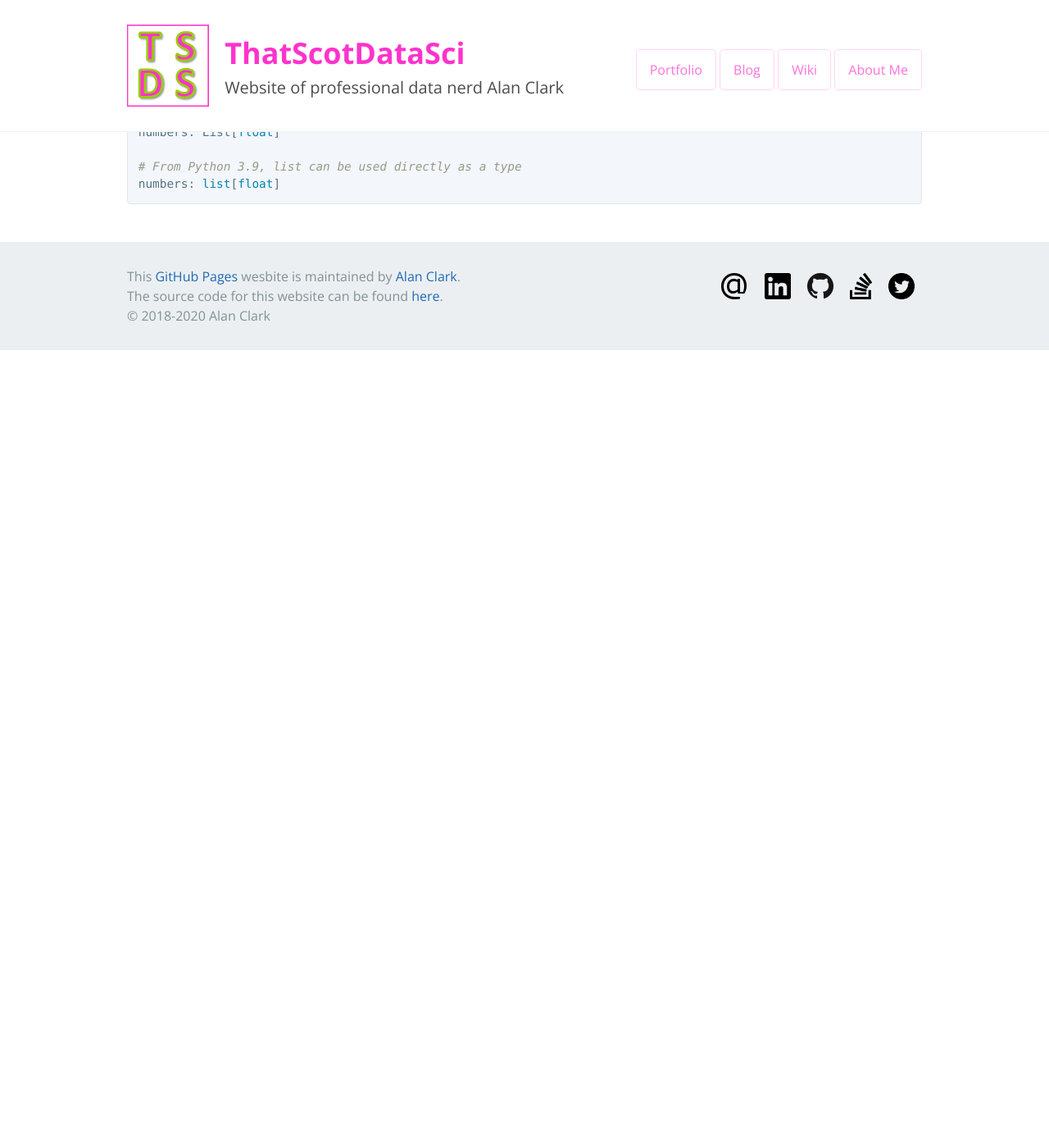
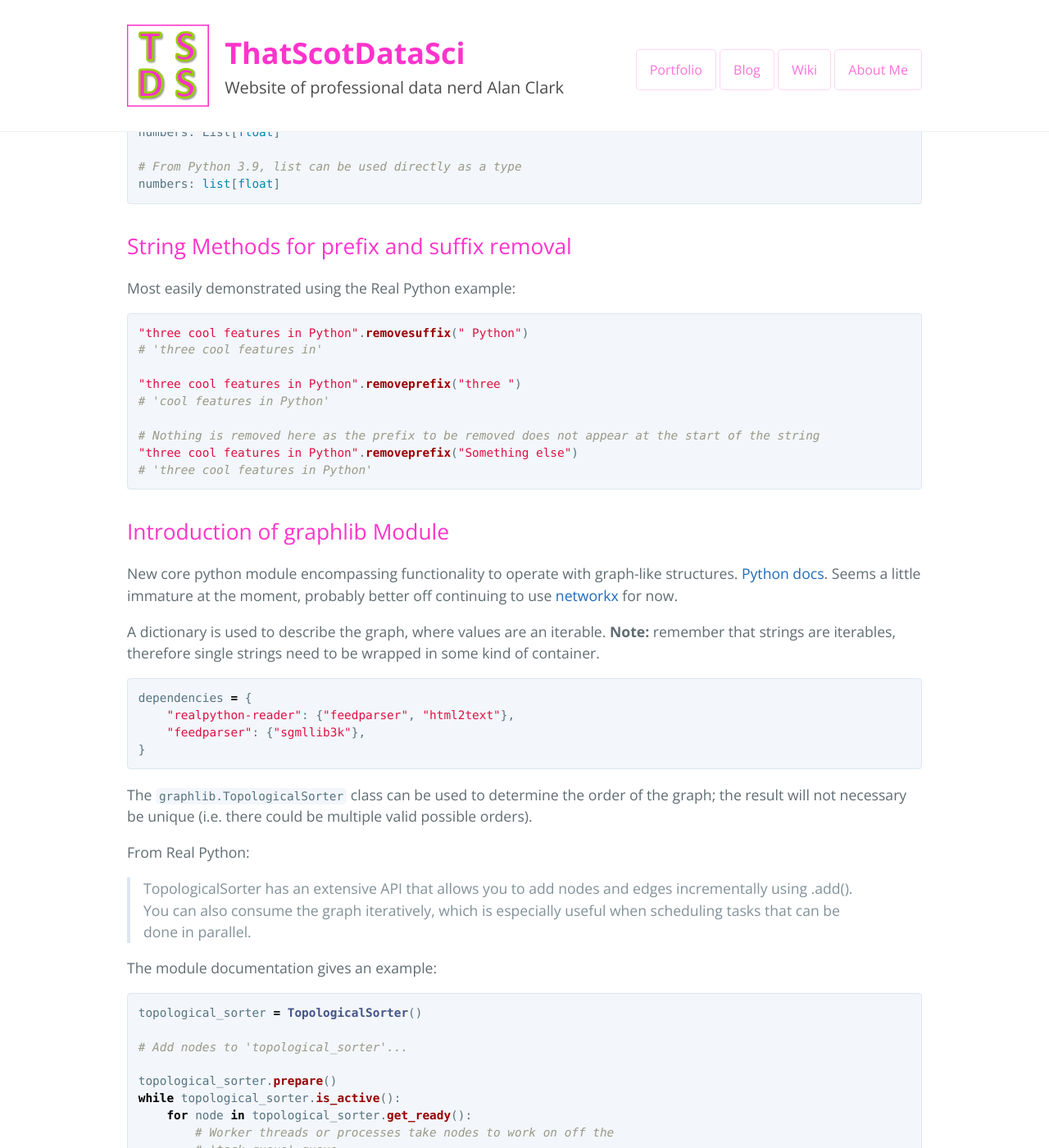
Before and after one commit to thatscotdatasci/thatscotdatasci.github.io, a Jekyll site: the page built from _posts/2020-12-02-python_3.9_features.md, in a window 1280 px wide and 1400 px high, scrolled down 3638 px. Shown: the whole window at 82% size. Built offline with Jekyll 4.4.1, drawn with Linux system fonts in a browser that asks for light colours; before the commit the page ends 4065 px from its top, so only the background shows below that; some of the changed text lies outside the part shown.

Commit message:
Graphlib, and prefix and suffix removal

````diff
--- a/_posts/2020-12-02-python_3.9_features.md
+++ b/_posts/2020-12-02-python_3.9_features.md
@@ -163,3 +163,102 @@ numbers: List[float]
 # From Python 3.9, list can be used directly as a type
 numbers: list[float]
 ```
+
+## String Methods for prefix and suffix removal
+
+Most easily demonstrated using the Real Python example:
+
+```python
+"three cool features in Python".removesuffix(" Python")
+# 'three cool features in'
+
+"three cool features in Python".removeprefix("three ")
+# 'cool features in Python'
+
+# Nothing is removed here as the prefix to be removed does not appear at the start of the string
+"three cool features in Python".removeprefix("Something else")
+# 'three cool features in Python'
+```
+
+## Introduction of graphlib Module
+
+New core python module encompassing functionality to operate with graph-like structures. [Python docs](https://docs.python.org/3.9/library/graphlib.html).
+Seems a little immature at the moment, probably better off continuing to use [networkx](https://networkx.org/) for now.
+
+A dictionary is used to describe the graph, where values are an iterable. **Note:** remember that strings are iterables,
+therefore single strings need to be wrapped in some kind of container.
+
+```python
+dependencies = {
+    "realpython-reader": {"feedparser", "html2text"},
+    "feedparser": {"sgmllib3k"},
+}
+```
+
+The `graphlib.TopologicalSorter` class can be used to determine the order of the graph; the result will not necessary be
+unique (i.e. there could be multiple valid possible orders).
+
+From Real Python:
+
+> TopologicalSorter has an extensive API that allows you to add nodes and edges incrementally using .add(). You can also
+> consume the graph iteratively, which is especially useful when scheduling tasks that can be done in parallel.
+
+The module documentation gives an example:
+
+```python
+topological_sorter = TopologicalSorter()
+
+# Add nodes to 'topological_sorter'...
+
+topological_sorter.prepare()
+while topological_sorter.is_active():
+    for node in topological_sorter.get_ready():
+        # Worker threads or processes take nodes to work on off the
+        # 'task_queue' queue.
+        task_queue.put(node)
+
+    # When the work for a node is done, workers put the node in
+    # 'finalized_tasks_queue' so we can get more nodes to work on.
+    # The definition of 'is_active()' guarantees that, at this point, at
+    # least one node has been placed on 'task_queue' that hasn't yet
+    # been passed to 'done()', so this blocking 'get()' must (eventually)
+    # succeed.  After calling 'done()', we loop back to call 'get_ready()'
+    # again, so put newly freed nodes on 'task_queue' as soon as
+    # logically possible.
+    node = finalized_tasks_queue.get()
+    topological_sorter.done(node)
+```
+
+A very simple example would be:
+
+```python
+import time
+from graphlib import TopologicalSorter
+
+topological_sorter = TopologicalSorter()
+
+topological_sorter.add("A")
+topological_sorter.add("B", "A")
+topological_sorter.add("C", "A")
+topological_sorter.add("D", "B", "C")
+
+topological_sorter.prepare()
+
+while topological_sorter.is_active():
+    for node in topological_sorter.get_ready():
+        print(f"Processing node: {node}")
+        time.sleep(1)
+        topological_sorter.done(node)
+```
+
+Which outputs the following, with a gap between each printed statement:
+
+```
+Processing node: A
+Processing node: B
+Processing node: C
+Processing node: D
+```
+
+**Note:** The method `static_order` marks the nodes as done, and so it can't be used for debugging before processing
+without the re-defining the nodes.
````
